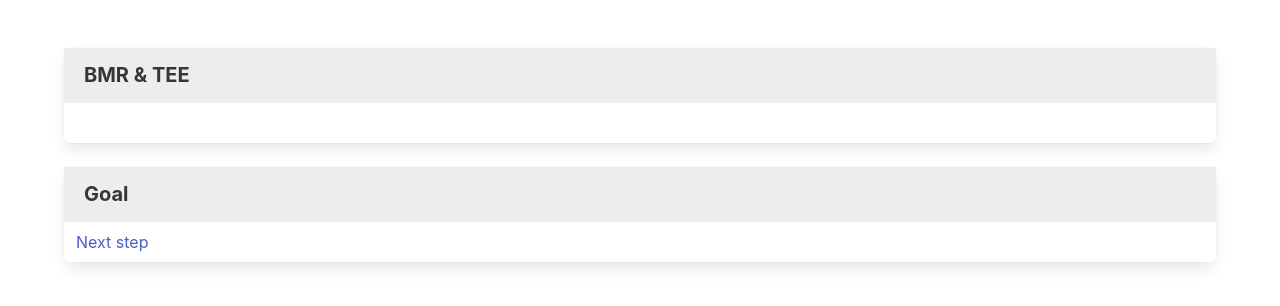
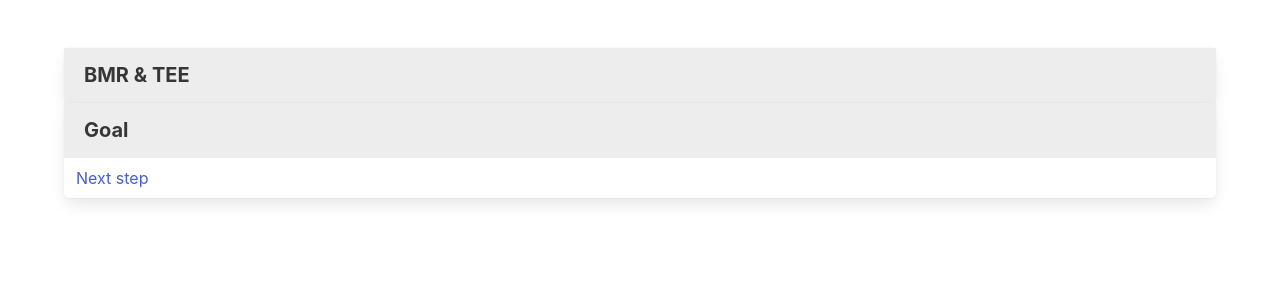
Before and after one commit to socunanena/macrouse-usecase, a Vue app: page / in a window 1280 px wide. Both pictures are taken after a click on the link "Next step". Shown: the top 306 px of the page. Built offline with nearby package versions, Linux system fonts and the light colour scheme.

Commit message:
Improved accordion style

```diff
--- a/src/app.vue
+++ b/src/app.vue
@@ -1,27 +1,27 @@
 <template>
   <section class="section">
     <div class="container">
-      <div class="panel" v-bind:class="{ 'is-invisible': remainingSteps.includes('tee') }">
+      <div class="panel is-marginless" v-bind:class="{ 'is-hidden': remainingSteps.includes('tee') }">
         <div class="panel-heading is-radiusless" v-on:click="toStep('tee')">
           BMR & TEE
         </div>
-        <div class="panel-block" v-bind:class="{ 'is-invisible': steps[currentStep] !== 'tee' }">
+        <div class="panel-block" v-bind:class="{ 'is-hidden': steps[currentStep] !== 'tee' }">
           <a v-on:click="nextStep">Next step</a>
         </div>
       </div>
-      <div class="panel" v-bind:class="{ 'is-invisible': remainingSteps.includes('goal') }">
+      <div class="panel is-marginless" v-bind:class="{ 'is-hidden': remainingSteps.includes('goal') }">
         <div class="panel-heading is-radiusless" v-on:click="toStep('goal')">
           Goal
         </div>
-        <div class="panel-block" v-bind:class="{ 'is-invisible': steps[currentStep] !== 'goal' }">
+        <div class="panel-block" v-bind:class="{ 'is-hidden': steps[currentStep] !== 'goal' }">
           <a v-on:click="nextStep">Next step</a>
         </div>
       </div>
-      <div class="panel" v-bind:class="{ 'is-invisible': remainingSteps.includes('distribution') }">
+      <div class="panel is-marginless" v-bind:class="{ 'is-hidden': remainingSteps.includes('distribution') }">
         <div class="panel-heading is-radiusless" v-on:click="toStep('distribution')">
           Weekly distribution
         </div>
-        <div class="panel-block" v-bind:class="{ 'is-invisible': steps[currentStep] !== 'distribution' }">
+        <div class="panel-block" v-bind:class="{ 'is-hidden': steps[currentStep] !== 'distribution' }">
         </div>
       </div>
     </div>
```
